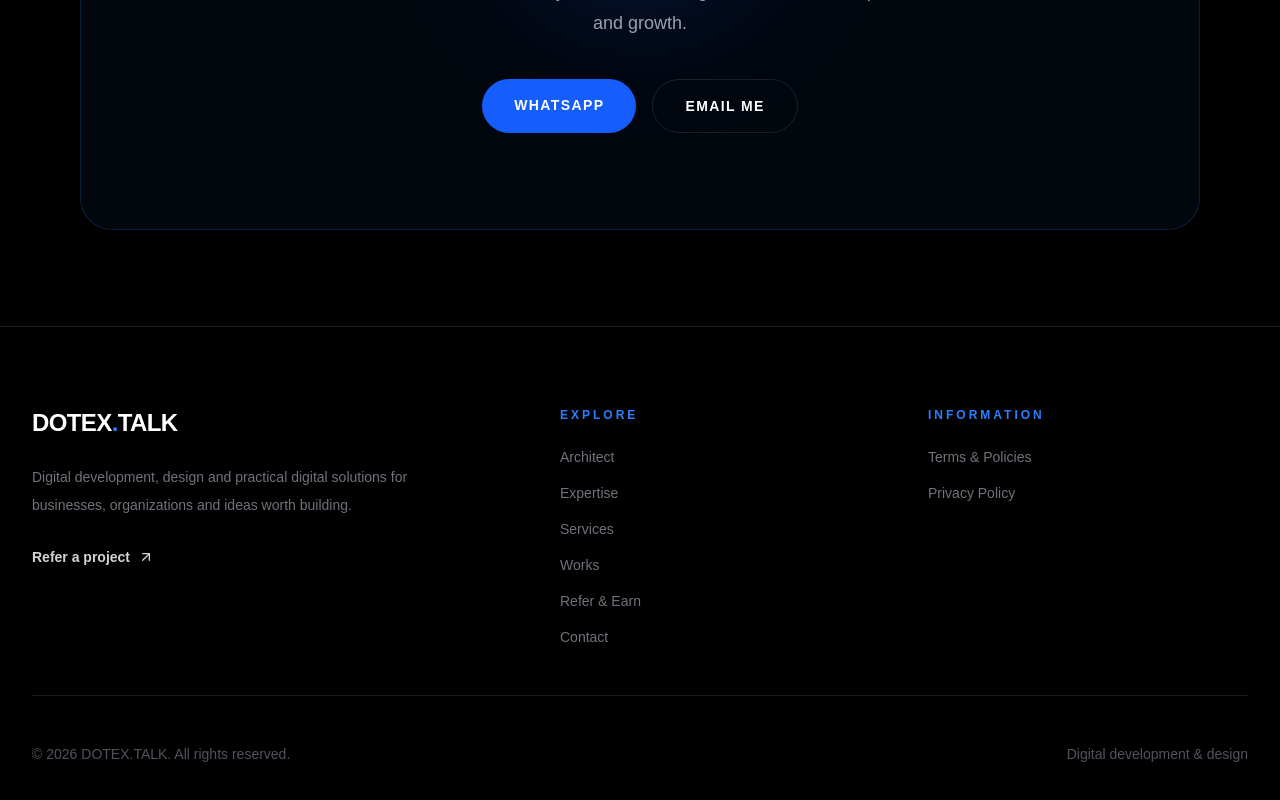
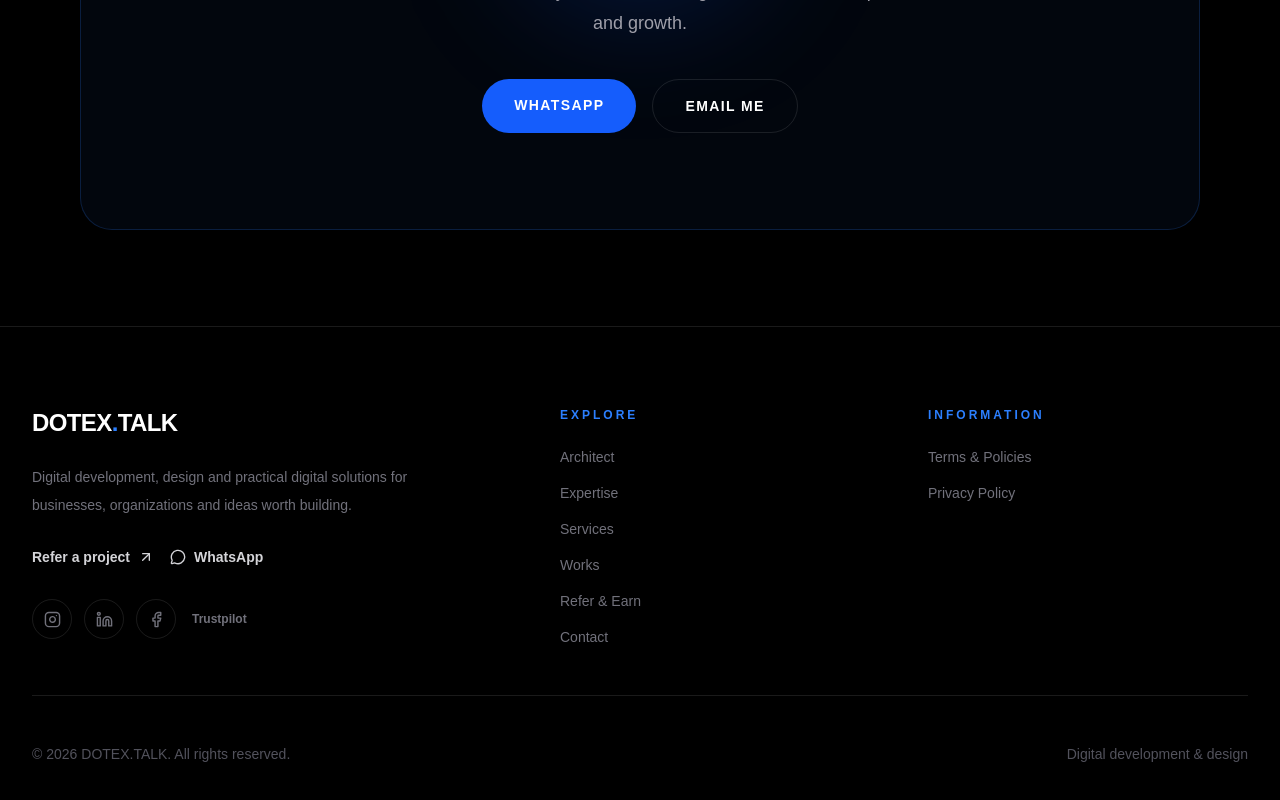
Before and after one commit to dotextalk/dotextalk, a Next.js app: page / in a window 1280 px wide. Shown: the part 3776-4576 px from the top of the page. Built offline with nearby package versions, Linux system fonts and the light colour scheme.

Commit message:
Update footer with contact and social links

```diff
--- a/components/Footer.tsx
+++ b/components/Footer.tsx
@@ -1,22 +1,39 @@
 import Link from "next/link";
-import { ArrowUpRight } from "lucide-react";
+import {
+  ArrowUpRight,
+  Facebook,
+  Instagram,
+  Linkedin,
+  MessageCircle,
+} from "lucide-react";
+
+const socialLinks = [
+  {
+    label: "Instagram",
+    href: "https://www.instagram.com/dotextalk/",
+    icon: Instagram,
+  },
+  {
+    label: "LinkedIn",
+    href: "https://www.linkedin.com/company/dotextalk/",
+    icon: Linkedin,
+  },
+  {
+    label: "Facebook",
+    href: "https://www.facebook.com/dotextalk01/",
+    icon: Facebook,
+  },
+];
 
 export default function Footer() {
   return (
     <footer className="border-t border-white/10 bg-black text-white">
-
       <div className="mx-auto max-w-7xl px-6 py-16 lg:px-8 lg:py-20">
-
         {/* TOP */}
         <div className="grid gap-12 lg:grid-cols-[1.5fr_1fr_1fr]">
-
           {/* BRAND */}
           <div>
-
-            <Link
-              href="/"
-              className="text-2xl font-bold tracking-tight"
-            >
+            <Link href="/" className="text-2xl font-bold tracking-tight">
               DOTEX
               <span className="text-blue-500">.</span>
               TALK
@@ -27,122 +44,108 @@ export default function Footer() {
               for businesses, organizations and ideas worth building.
             </p>
 
+            <div className="mt-7 flex flex-wrap items-center gap-4">
               <Link
                 href="/referral"
-              className="mt-7 inline-flex items-center gap-2 text-sm font-semibold text-zinc-300 transition hover:text-blue-500"
+                className="inline-flex items-center gap-2 text-sm font-semibold text-zinc-300 transition hover:text-blue-500"
               >
                 Refer a project
                 <ArrowUpRight size={16} />
               </Link>
 
+              <a
+                href="https://wa.me/918157813455"
+                target="_blank"
+                rel="noopener noreferrer"
+                className="inline-flex items-center gap-2 text-sm font-semibold text-zinc-300 transition hover:text-green-400"
+              >
+                <MessageCircle size={16} />
+                WhatsApp
+              </a>
             </div>
 
+            <div className="mt-8 flex items-center gap-3">
+              {socialLinks.map(({ label, href, icon: Icon }) => (
+                <a
+                  key={label}
+                  href={href}
+                  target="_blank"
+                  rel="noopener noreferrer"
+                  aria-label={label}
+                  className="flex h-10 w-10 items-center justify-center rounded-full border border-white/10 text-zinc-500 transition hover:border-blue-500/50 hover:text-white"
+                >
+                  <Icon size={17} />
+                </a>
+              ))}
+
+              <a
+                href="https://www.trustpilot.com/review/dotextalk.com"
+                target="_blank"
+                rel="noopener noreferrer"
+                className="ml-1 text-xs font-semibold text-zinc-500 transition hover:text-white"
+              >
+                Trustpilot
+              </a>
+            </div>
+          </div>
 
           {/* EXPLORE */}
           <div>
-
             <p className="text-xs font-semibold uppercase tracking-[0.25em] text-blue-500">
               Explore
             </p>
 
             <nav className="mt-6 flex flex-col gap-4">
-
-              <Link
-                href="/architect"
-                className="w-fit text-sm text-zinc-500 transition hover:text-white"
-              >
+              <Link href="/architect" className="w-fit text-sm text-zinc-500 transition hover:text-white">
                 Architect
               </Link>
-
-              <Link
-                href="/expertise"
-                className="w-fit text-sm text-zinc-500 transition hover:text-white"
-              >
+              <Link href="/expertise" className="w-fit text-sm text-zinc-500 transition hover:text-white">
                 Expertise
               </Link>
-
-              <Link
-                href="/services"
-                className="w-fit text-sm text-zinc-500 transition hover:text-white"
-              >
+              <Link href="/services" className="w-fit text-sm text-zinc-500 transition hover:text-white">
                 Services
               </Link>
-
-              <Link
-                href="/works"
-                className="w-fit text-sm text-zinc-500 transition hover:text-white"
-              >
+              <Link href="/works" className="w-fit text-sm text-zinc-500 transition hover:text-white">
                 Works
               </Link>
-
-              <Link
-                href="/referral"
-                className="w-fit text-sm text-zinc-500 transition hover:text-white"
-              >
+              <Link href="/referral" className="w-fit text-sm text-zinc-500 transition hover:text-white">
                 Refer & Earn
               </Link>
-
-              <Link
-                href="/contact"
-                className="w-fit text-sm text-zinc-500 transition hover:text-white"
-              >
+              <Link href="/contact" className="w-fit text-sm text-zinc-500 transition hover:text-white">
                 Contact
               </Link>
-
             </nav>
-
           </div>
-
 
           {/* INFORMATION */}
           <div>
-
             <p className="text-xs font-semibold uppercase tracking-[0.25em] text-blue-500">
               Information
             </p>
 
             <nav className="mt-6 flex flex-col gap-4">
-
-              <Link
-                href="/terms"
-                className="w-fit text-sm text-zinc-500 transition hover:text-white"
-              >
+              <Link href="/terms" className="w-fit text-sm text-zinc-500 transition hover:text-white">
                 Terms & Policies
               </Link>
-
-              <Link
-                href="/privacy"
-                className="w-fit text-sm text-zinc-500 transition hover:text-white"
-              >
+              <Link href="/privacy" className="w-fit text-sm text-zinc-500 transition hover:text-white">
                 Privacy Policy
               </Link>
-
             </nav>
-
           </div>
-
         </div>
-
 
         {/* DIVIDER */}
         <div className="my-12 h-px bg-white/10" />
 
-
         {/* BOTTOM */}
         <div className="flex flex-col gap-5 text-sm text-zinc-600 sm:flex-row sm:items-center sm:justify-between">
-
-          <p>
-            © {new Date().getFullYear()} DOTEX.TALK. All rights reserved.
-          </p>
+          <p>© {new Date().getFullYear()} DOTEX.TALK. All rights reserved.</p>
 
           <div className="flex items-center gap-2">
             <span>Digital development &amp; design</span>
           </div>
-
         </div>
-
       </div>
-
     </footer>
   );
 }
```
Lines whose indentation alone changed are shown as unchanged.
